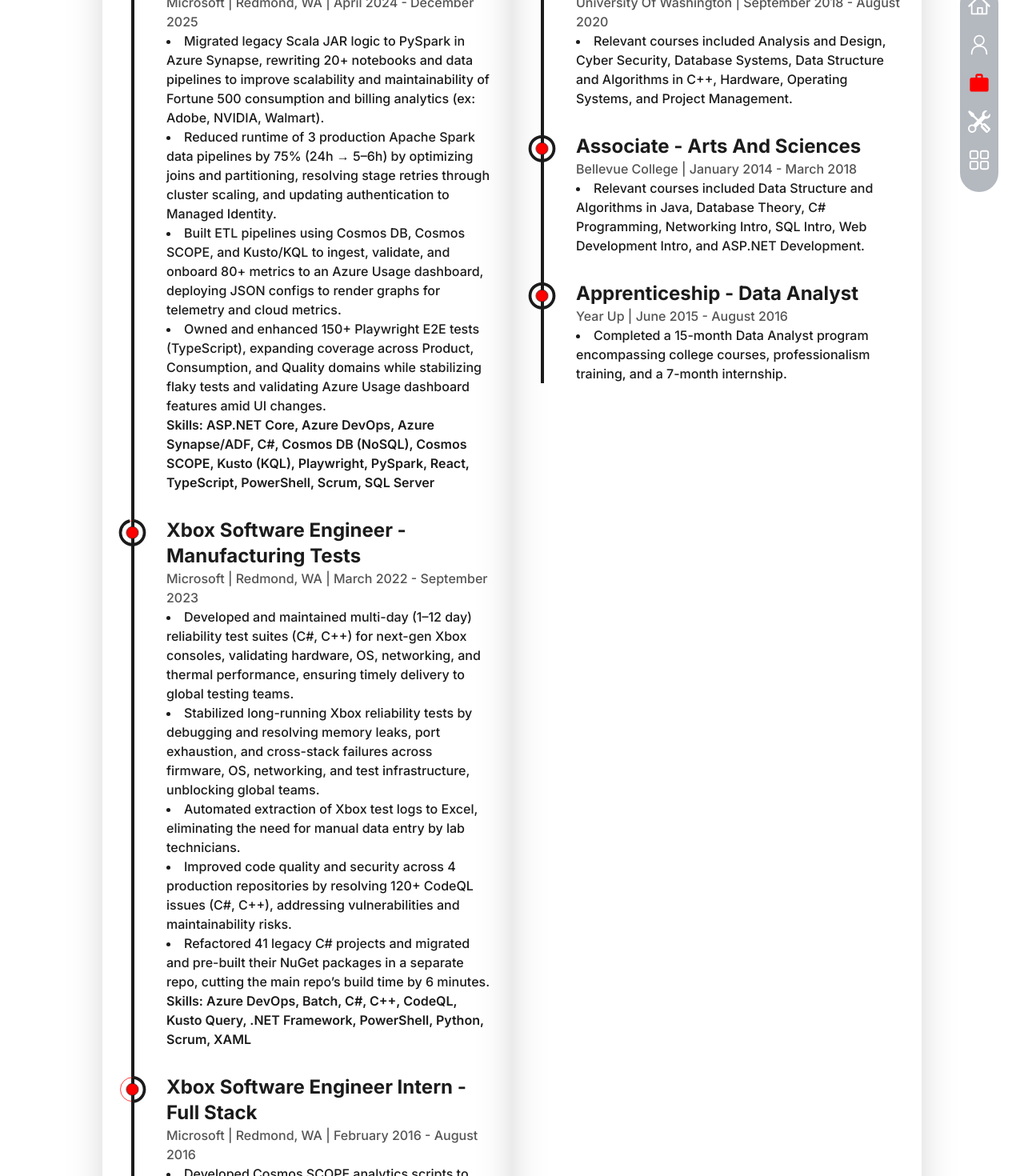
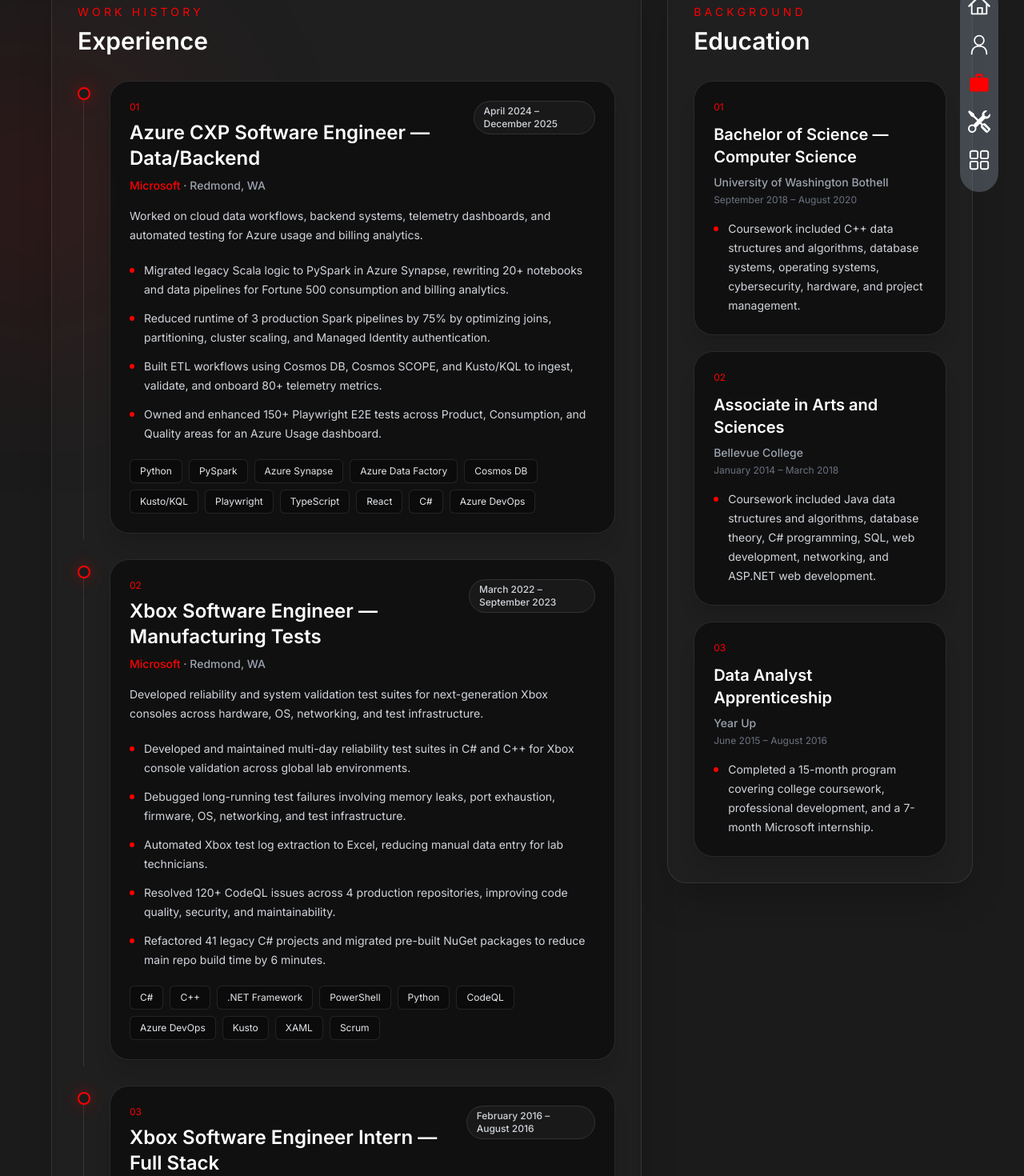
Before and after one commit to luualan/portfolio-react, a Next.js app: page /experience in a window 1280 px wide. Shown: the part 340-1810 px from the top of the page at 80% size. Built offline with nearby package versions, Linux system fonts and the light colour scheme.

Commit message:
Update style in Education, Experience, and Profile pages

```diff
--- a/app/about-me/page.tsx
+++ b/app/about-me/page.tsx
@@ -1,12 +1,11 @@
 import React from "react";
 import Profile from "@/components/Profile";
-import Image from "next/image";
 
 const Page = () => {
   return (
-    <div className="bg-no-repeat bg-cover overflow-hidden">
+    <main className="min-h-screen overflow-hidden bg-[#1b1b1b] text-white">
       <Profile />
-    </div>
+    </main>
   );
 };
 
--- a/app/experience/page.tsx
+++ b/app/experience/page.tsx
@@ -2,19 +2,35 @@
 import Experience from "@/components/Experience";
 import Education from "@/components/Education";
 
-// items-center: Centers items along the cross-axis (vertically).
-// justify-center: Centers items along the main axis (horizontally).
-
 const Page = () => {
   return (
-    <div className="min-h-screen md:flex flex-row justify-center">
-      <div className="md:w-2/5 md:flex">
-        <Experience />
+    <main className="relative min-h-screen overflow-hidden bg-[#1b1b1b] px-6 py-24 text-white md:px-16">
+      <div className="pointer-events-none absolute inset-0 overflow-hidden">
+        <div className="absolute left-[-10%] top-[15%] h-[350px] w-[350px] rounded-full bg-[#FF0000]/10 blur-[120px]" />
+        <div className="absolute bottom-[-10%] right-[-10%] h-[350px] w-[350px] rounded-full bg-[#FF0000]/10 blur-[120px]" />
       </div>
-      <div className="md:w-2/5 md:flex">
-        <Education />
+
+      <div className="relative z-10 mx-auto max-w-[1500px]">
+        <div className="mb-12 max-w-3xl">
+          <p className="mb-3 text-sm uppercase tracking-[0.3em] text-[#FF0000]">
+            Career Timeline
+          </p>
+
+          <h1 className="text-4xl font-semibold md:text-6xl">
+            Experience & Education<span className="text-[#FF0000]">.</span>
+          </h1>
+
+          <p className="mt-5 text-base leading-7 text-gray-300 md:text-lg">
+            An overview of my engineering experience and academic background across backend systems, cloud data workflows, test automation, and system validation.
+          </p>
+        </div>
+
+        <div className="grid gap-8 lg:grid-cols-[minmax(0,1.45fr)_minmax(380px,0.75fr)]">
+          <Experience />
+          <Education />
+        </div>
       </div>
-    </div>
+    </main>
   );
 };
 
--- a/components/Education.tsx
+++ b/components/Education.tsx
@@ -1,121 +1,90 @@
 "use client";
 
-import React, { useRef } from "react";
-import { motion, useScroll, useSpring } from "framer-motion";
-import LiIcon from "./LiIcon";
+import React from "react";
+import { motion } from "framer-motion";
 import { fadeIn } from "@/variants";
-import { useMediaQuery } from "usehooks-ts";
 
-// w-full: full width of container
-// text-black/75 /75 adds 75% opactity
-// my adding space after
-// originally ml 4 now ml 20
-// mx-auto centers div
-
-type DetailsProps = {
+type EducationItem = {
   type: string;
   time: string;
   place: string;
-  info: string;
+  info: string[];
 };
 
-const Details: React.FC<DetailsProps> = ({ type, time, place, info }) => {
-  const ref = useRef(null);
-  const sentences = info.split(/(?<=\.)(?![a-zA-Z])\s*/);
+const educationItems: EducationItem[] = [
+  {
+    type: "Bachelor of Science — Computer Science",
+    time: "September 2018 – August 2020",
+    place: "University of Washington Bothell",
+    info: [
+      "Coursework included C++ data structures and algorithms, database systems, operating systems, cybersecurity, hardware, and project management.",
+    ],
+  },
+  {
+    type: "Associate in Arts and Sciences",
+    time: "January 2014 – March 2018",
+    place: "Bellevue College",
+    info: [
+      "Coursework included Java data structures and algorithms, database theory, C# programming, SQL, web development, networking, and ASP.NET web development.",
+    ],
+  },
+  {
+    type: "Data Analyst Apprenticeship",
+    time: "June 2015 – August 2016",
+    place: "Year Up",
+    info: [
+      "Completed a 15-month program covering college coursework, professional development, and a 7-month Microsoft internship.",
+    ],
+  },
+];
 
+const EducationCard = ({ item, index }: { item: EducationItem; index: number }) => {
   return (
-    <li
-      ref={ref}
-      className="my-4 first:mt-0 last:mb-0 w-[80%] flex flex-col justify-between"
-    >
-      <LiIcon reference={ref} />
-      <motion.div
-        initial={{ y: 50 }}
-        whileInView={{ y: 0 }}
-        transition={{ duration: 0.5, type: "spring" }}
-      >
-        <h3 className="captialize font-bold text-2xl">{type}</h3>
-        <span className="capitalize font-medium text-[#1b1b1b]/75">
-          {place} | {time}
-        </span>
+    <article className="group rounded-3xl border border-white/10 bg-[#101010]/90 p-6 shadow-xl backdrop-blur-sm transition duration-300 hover:-translate-y-1 hover:border-[#FF0000]/60 hover:bg-white/[0.04]">
+      <p className="mb-3 font-mono text-xs text-[#FF0000]">0{index + 1}</p>
 
-        <ul>
-          {sentences.map((sentence, index) => (
-            <li
-              key={index}
-              className="font-medium w-full list-disc list-inside"
-            >
-              {sentence}
-            </li>
-          ))}
-        </ul>
-      </motion.div>
-    </li>
+      <h3 className="text-xl font-semibold text-white">{item.type}</h3>
+
+      <p className="mt-2 text-sm font-medium text-gray-400">
+        {item.place}
+      </p>
+
+      <p className="mt-1 text-xs text-gray-500">{item.time}</p>
+
+      <ul className="mt-4 space-y-2">
+        {item.info.map((line) => (
+          <li key={line} className="flex gap-3 text-sm leading-6 text-gray-300">
+            <span className="mt-[9px] h-1.5 w-1.5 shrink-0 rounded-full bg-[#FF0000]" />
+            <span>{line}</span>
+          </li>
+        ))}
+      </ul>
+    </article>
   );
 };
 
 const Education = () => {
-  const ref = useRef(null);
-  const { scrollYProgress } = useScroll();
-  // const { scrollYProgress } = useScroll({
-  //   target: ref,
-  //   offset: ["start start", "end end"],
-  // });
+  return (
+    <motion.aside
+      variants={fadeIn("left", 0.3)}
+      initial="hidden"
+      whileInView="show"
+      viewport={{ once: true, amount: 0.15 }}
+      className="h-fit rounded-3xl border border-white/10 bg-white/[0.02] p-6 shadow-2xl backdrop-blur-sm md:p-8"
+    >
+      <div className="mb-8">
+        <p className="mb-2 text-sm uppercase tracking-[0.3em] text-[#FF0000]">
+          Background
+        </p>
+        <h2 className="text-3xl font-semibold text-white">Education</h2>
+      </div>
 
-  // prevent style bug with right side of screen on sm devices
-  const fadeInUndefinedVariant = fadeIn();
-  const fadeInLeftVariant = fadeIn("left", 0.5);
-  const isSmallDevice = useMediaQuery("(max-width: 480px)");
-
-  // Set the variants based on the screen size
-  const variants = isSmallDevice ? fadeInUndefinedVariant : fadeInLeftVariant;
-
-  const scaleY = useSpring(scrollYProgress, {
-    stiffness: 100,
-    damping: 30,
-    restDelta: 0.001,
-  });
-
-  return (
-    <motion.div
-      variants={variants}
-      initial="hidden"
-      whileInView={"show"}
-      viewport={{ once: false, amount: 0.3 }}
-      className="my-28 shadow-2xl py-6 text-[#1b1b1b]"
-    >
-      <h1 className="text-[50px] font-bold mb-14 md:w-full text-center justify-between">
-        Education<span className="text-[#FF0000]">.</span>
-      </h1>
-
-      <div ref={ref} className="w-[100%] relative">
-        <motion.div
-          style={{ scaleY }}
-          className="absolute ml-9 top-0 w-[4px] h-full bg-[#1b1b1b] origin-top"
-        />
-
-        <ul className="md:w-full w-fit flex flex-col items-start justify-between ml-20">
-          <Details
-            type="Bachelor Of Science - Computer Science"
-            time="September 2018 - August 2020"
-            place="University of Washington"
-            info="Relevant courses included Analysis and Design, Cyber Security, Database Systems, Data Structure and Algorithms in C++, Hardware, Operating Systems, and Project Management."
-          />
-          <Details
-            type="Associate - Arts And Sciences"
-            time="January 2014 - March 2018"
-            place="Bellevue College"
-            info="Relevant courses included Data Structure and Algorithms in Java, Database Theory, C# Programming, Networking Intro, SQL Intro, Web Development Intro, and ASP.NET Development."
-          />
-          <Details
-            type="Apprenticeship - Data Analyst"
-            time="June 2015 - August 2016"
-            place="Year Up"
-            info="Completed a 15-month Data Analyst program encompassing college courses, professionalism training, and a 7-month internship."
-          />
-        </ul>
+      <div className="space-y-5">
+        {educationItems.map((item, index) => (
+          <EducationCard key={`${item.type}-${item.time}`} item={item} index={index} />
+        ))}
       </div>
-    </motion.div>
+    </motion.aside>
   );
 };
 
--- a/components/Experience.tsx
+++ b/components/Experience.tsx
@@ -1,166 +1,203 @@
 "use client";
 
-import React, { useRef } from "react";
-import { motion, useScroll, useSpring } from "framer-motion";
-import LiIcon from "./LiIcon";
+import React from "react";
+import { motion } from "framer-motion";
 import { fadeIn } from "@/variants";
-import { useMediaQuery } from "usehooks-ts";
 
-// w-full: full width of container
-// text-black/75 /75 adds 75% opactity
-// my adding space after
-// originally ml 4 now ml 20
-// mx-auto centers div
-
-type DetailsProps = {
+type ExperienceItem = {
   position: string;
   company: string;
   companyLink: string;
   time: string;
-  address: string;
-  work: string;
-  languages: string;
+  location: string;
+  summary: string;
+  highlights: string[];
+  skills: string[];
 };
 
-const Details: React.FC<DetailsProps> = ({
-  position,
-  company,
-  companyLink,
-  time,
-  address,
-  work,
-  languages,
-}) => {
-  const ref = useRef(null);
-  const sentences = work.split(/(?<=\.)(?![a-zA-Z])\s*/);
+const experienceItems: ExperienceItem[] = [
+  {
+    position: "Azure CXP Software Engineer — Data/Backend",
+    company: "Microsoft",
+    companyLink: "https://www.microsoft.com/en-us/",
+    time: "April 2024 – December 2025",
+    location: "Redmond, WA",
+    summary:
+      "Worked on cloud data workflows, backend systems, telemetry dashboards, and automated testing for Azure usage and billing analytics.",
+    highlights: [
+      "Migrated legacy Scala logic to PySpark in Azure Synapse, rewriting 20+ notebooks and data pipelines for Fortune 500 consumption and billing analytics.",
+      "Reduced runtime of 3 production Spark pipelines by 75% by optimizing joins, partitioning, cluster scaling, and Managed Identity authentication.",
+      "Built ETL workflows using Cosmos DB, Cosmos SCOPE, and Kusto/KQL to ingest, validate, and onboard 80+ telemetry metrics.",
+      "Owned and enhanced 150+ Playwright E2E tests across Product, Consumption, and Quality areas for an Azure Usage dashboard.",
+    ],
+    skills: [
+      "Python",
+      "PySpark",
+      "Azure Synapse",
+      "Azure Data Factory",
+      "Cosmos DB",
+      "Kusto/KQL",
+      "Playwright",
+      "TypeScript",
+      "React",
+      "C#",
+      "Azure DevOps",
+    ],
+  },
+  {
+    position: "Xbox Software Engineer — Manufacturing Tests",
+    company: "Microsoft",
+    companyLink: "https://www.microsoft.com/en-us/",
+    time: "March 2022 – September 2023",
+    location: "Redmond, WA",
+    summary:
+      "Developed reliability and system validation test suites for next-generation Xbox consoles across hardware, OS, networking, and test infrastructure.",
+    highlights: [
+      "Developed and maintained multi-day reliability test suites in C# and C++ for Xbox console validation across global lab environments.",
+      "Debugged long-running test failures involving memory leaks, port exhaustion, firmware, OS, networking, and test infrastructure.",
+      "Automated Xbox test log extraction to Excel, reducing manual data entry for lab technicians.",
+      "Resolved 120+ CodeQL issues across 4 production repositories, improving code quality, security, and maintainability.",
+      "Refactored 41 legacy C# projects and migrated pre-built NuGet packages to reduce main repo build time by 6 minutes.",
+    ],
+    skills: [
+      "C#",
+      "C++",
+      ".NET Framework",
+      "PowerShell",
+      "Python",
+      "CodeQL",
+      "Azure DevOps",
+      "Kusto",
+      "XAML",
+      "Scrum",
+    ],
+  },
+  {
+    position: "Xbox Software Engineer Intern — Full Stack",
+    company: "Microsoft",
+    companyLink: "https://www.microsoft.com/en-us/",
+    time: "February 2016 – August 2016",
+    location: "Redmond, WA",
+    summary:
+      "Built analytics scripts, dashboard features, and internal tools for Cortana usage insights on Xbox One.",
+    highlights: [
+      "Developed Cosmos SCOPE analytics scripts to extract and summarize Cortana speech feature usage.",
+      "Built OnePulse dashboard metric tiles in C# to visualize Cortana usage trends for engineering teams.",
+      "Implemented an ASP.NET web dashboard to aggregate Cortana metrics and improve access to usage insights.",
+    ],
+    skills: [
+      "ASP.NET",
+      "C#",
+      "Cosmos SCOPE",
+      "SQL Server",
+      "U-SQL",
+      "JavaScript",
+      "jQuery",
+      "HTML",
+      "CSS",
+      "Bootstrap",
+    ],
+  },
+  {
+    position: "Co-Teacher — C#",
+    company: "Year Up",
+    companyLink: "https://www.yearup.org/",
+    time: "September 2015 – November 2015",
+    location: "Redmond, WA",
+    summary:
+      "Supported students preparing for internships by teaching C# and IT fundamentals.",
+    highlights: [
+      "Led weekly lessons covering C#, IT fundamentals, and CompTIA A+ preparation.",
+      "Created study guides and practice materials to help students strengthen technical foundations.",
+    ],
+    skills: ["C#", "CompTIA A+", "Teaching", "Technical Mentorship"],
+  },
+];
 
+const ExperienceCard = ({ item, index }: { item: ExperienceItem; index: number }) => {
   return (
-    <li
-      ref={ref}
-      className="my-4 first:mt-0 last:mb-0 w-[80%] flex flex-col justify-between"
-    >
-      <LiIcon reference={ref} />
-      <motion.div
-        initial={{ y: 50 }}
-        whileInView={{ y: 0 }}
-        transition={{ duration: 0.5, type: "spring" }}
-      >
-        <h3 className="captialize font-bold text-2xl">
-          {position}
+    <article className="group relative pl-10">
+      <div className="absolute left-[7px] top-2 h-full w-px bg-white/10 group-last:hidden" />
 
-          {/* &nbsp;
-          <a
-            href={companyLink}
-            target="_blank"
-            className=" text-[#FF0000] capitalize"
-          >
-            @{company}
-          </a> */}
-        </h3>
-        <span className="capitalize font-medium text-[#1b1b1b]/75">
-          {company} | {address} | {time}
-        </span>
+      <div className="absolute left-0 top-2 h-4 w-4 rounded-full border-2 border-[#FF0000] bg-[#1b1b1b] shadow-[0_0_20px_rgba(255,0,0,0.45)]" />
 
-        <ul>
-          {sentences.map((sentence, index) => (
-            <li
-              key={index}
-              className="font-medium w-full list-disc list-inside"
-            >
-              {sentence}
+      <div className="rounded-3xl border border-white/10 bg-[#101010]/90 p-6 shadow-xl backdrop-blur-sm transition duration-300 hover:-translate-y-1 hover:border-[#FF0000]/60 hover:bg-white/[0.04]">
+        <div className="mb-4 flex flex-col gap-3 md:flex-row md:items-start md:justify-between">
+          <div>
+            <p className="mb-2 font-mono text-xs text-[#FF0000]">
+              0{index + 1}
+            </p>
+
+            <h2 className="text-2xl font-semibold text-white">
+              {item.position}
+            </h2>
+
+            <p className="mt-2 text-sm font-medium text-gray-400">
+              <a
+                href={item.companyLink}
+                target="_blank"
+                rel="noreferrer"
+                className="text-[#FF0000] hover:underline"
+              >
+                {item.company}
+              </a>{" "}
+              · {item.location}
+            </p>
+          </div>
+
+          <span className="w-fit rounded-full border border-white/10 bg-white/[0.04] px-3 py-1 text-xs font-medium text-gray-300">
+            {item.time}
+          </span>
+        </div>
+
+        <p className="mb-5 text-sm leading-6 text-gray-300">{item.summary}</p>
+
+        <ul className="mb-5 space-y-3">
+          {item.highlights.map((highlight) => (
+            <li key={highlight} className="flex gap-3 text-sm leading-6 text-gray-300">
+              <span className="mt-[9px] h-1.5 w-1.5 shrink-0 rounded-full bg-[#FF0000]" />
+              <span>{highlight}</span>
             </li>
           ))}
         </ul>
-        <ul className=" font-semibold w-full list-inside list:none">
-          <li>{languages && "Skills: " + languages}</li>
-        </ul>
-      </motion.div>
-    </li>
+
+        <div className="flex flex-wrap gap-2">
+          {item.skills.map((skill) => (
+            <span
+              key={skill}
+              className="rounded-md border border-white/10 bg-black/30 px-3 py-1.5 font-mono text-xs text-gray-200"
+            >
+              {skill}
+            </span>
+          ))}
+        </div>
+      </div>
+    </article>
   );
 };
 
 const Experience = () => {
-  const ref = useRef(null);
-  const { scrollYProgress } = useScroll();
+  return (
+    <motion.section
+      variants={fadeIn("right", 0.3)}
+      initial="hidden"
+      whileInView="show"
+      viewport={{ once: true, amount: 0.15 }}
+      className="rounded-3xl border border-white/10 bg-white/[0.02] p-6 shadow-2xl backdrop-blur-sm md:p-8"
+    >
+      <div className="mb-8">
+        <p className="mb-2 text-sm uppercase tracking-[0.3em] text-[#FF0000]">
+          Work History
+        </p>
+        <h2 className="text-3xl font-semibold text-white">Experience</h2>
+      </div>
 
-  // const { scrollYProgress } = useScroll({
-  //   target: ref,
-  //   offset: ["start start", "end end"],
-  // });
-
-  // prevent style bug with right side of screen on sm devices
-  const fadeInUndefinedVariant = fadeIn();
-  const fadeInRightVariant = fadeIn("right", 0.5);
-  const isSmallDevice = useMediaQuery("(max-width: 480px)");
-
-  // Set the variants based on the screen size
-  const variants = isSmallDevice ? fadeInUndefinedVariant : fadeInRightVariant;
-
-  const scaleY = useSpring(scrollYProgress, {
-    stiffness: 100,
-    damping: 30,
-    restDelta: 0.001,
-  });
-
-  return (
-    <motion.div
-      variants={variants}
-      initial="hidden"
-      whileInView={"show"}
-      viewport={{ once: false, amount: 0.3 }}
-      className="my-28 shadow-2xl py-6 text-[#1b1b1b]"
-    >
-      <h1 className="text-[50px] font-bold mb-14 md:w-full text-center justify-between">
-        Experience<span className="text-[#FF0000]">.</span>
-      </h1>
-
-      <div ref={ref} className="w-[100%] relative">
-        <motion.div
-          style={{ scaleY }}
-          className="absolute ml-9 top-0 w-[4px] h-full bg-[#1b1b1b] origin-top"
-        />
-
-        <ul className="md:w-full w-fit flex flex-col items-start justify-between ml-20">
-          <Details
-            position="Azure CXP Software Engineer - Data/Backend"
-            company="Microsoft"
-            companyLink="https://www.microsoft.com/en-us/"
-            time="April 2024 - December 2025"
-            address="Redmond, WA"
-            work="Migrated legacy Scala JAR logic to PySpark in Azure Synapse, rewriting 20+ notebooks and data pipelines to improve scalability and maintainability of Fortune 500 consumption and billing analytics (ex: Adobe, NVIDIA, Walmart). Reduced runtime of 3 production Apache Spark data pipelines by 75% (24h → 5–6h) by optimizing joins and partitioning, resolving stage retries through cluster scaling, and updating authentication to Managed Identity. Built ETL pipelines using Cosmos DB, Cosmos SCOPE, and Kusto/KQL to ingest, validate, and onboard 80+ metrics to an Azure Usage dashboard, deploying JSON configs to render graphs for telemetry and cloud metrics. Owned and enhanced 150+ Playwright E2E tests (TypeScript), expanding coverage across Product, Consumption, and Quality domains while stabilizing flaky tests and validating Azure Usage dashboard features amid UI changes."
-            languages="ASP.NET Core, Azure DevOps, Azure Synapse/ADF, C#, Cosmos DB (NoSQL), Cosmos SCOPE, Kusto (KQL), Playwright, PySpark, React, TypeScript, PowerShell, Scrum, SQL Server"
-          />
-          <Details
-            position="Xbox Software Engineer - Manufacturing Tests"
-            company="Microsoft"
-            companyLink="https://www.microsoft.com/en-us/"
-            time="March 2022 - September 2023"
-            address="Redmond, WA"
-            work="Developed and maintained multi-day (1–12 day) reliability test suites (C#, C++) for next-gen Xbox consoles, validating hardware, OS, networking, and thermal performance, ensuring timely delivery to global testing teams. Stabilized long-running Xbox reliability tests by debugging and resolving memory leaks, port exhaustion, and cross-stack failures across firmware, OS, networking, and test infrastructure, unblocking global teams. Automated extraction of Xbox test logs to Excel, eliminating the need for manual data entry by lab technicians. Improved code quality and security across 4 production repositories by resolving 120+ CodeQL issues (C#, C++), addressing vulnerabilities and maintainability risks. Refactored 41 legacy C# projects and migrated and pre-built their NuGet packages in a separate repo, cutting the main repo’s build time by 6 minutes."
-            languages="Azure DevOps, Batch, C#, C++, CodeQL, Kusto Query, .NET Framework, PowerShell, Python, Scrum, XAML"
-          />
-          <Details
-            position="Xbox Software Engineer Intern - Full Stack"
-            company="Microsoft"
-            companyLink="https://www.microsoft.com/en-us/"
-            time="February 2016 - August 2016"
-            address="Redmond, WA"
-            work="Developed Cosmos SCOPE analytics scripts to extract and summarize Cortana speech feature usage, helping developers identify high-impact features for the Xbox One Cortana release. Built OnePulse dashboard metric tiles (C#) to visualize Cortana usage trends, enabling engineering teams to prioritize feature improvements. Implemented an ASP.NET web dashboard aggregating Cortana metrics, improving access to usage insights."
-            languages="ASP.NET, Bootstrap, CSS, C#, Cosmos SCOPE, HTML, JavaScript, jQuery, .NET, OnePulse, Scrum, SQL Server, U-SQL"
-          />
-          <Details
-            position="Co-Teacher C#"
-            company="Year Up"
-            companyLink="https://www.yearup.org/"
-            time="September 2015 - November 2015"
-            address="Redmond, WA"
-            work="
-            Instructed Year Up students in C# and IT fundamentals, preparing them for their internships and the CompTIA A+ certification exam. Conducted dynamic lessons every Friday from 12 pm to 1 pm, crafting and distributing targeted study guides to ensure comprehensive learning and exam readiness."
-            languages="C#, CompTIA A+"
-          />
-        </ul>
+      <div className="space-y-8">
+        {experienceItems.map((item, index) => (
+          <ExperienceCard key={`${item.position}-${item.time}`} item={item} index={index} />
+        ))}
       </div>
-    </motion.div>
+    </motion.section>
   );
 };
 
```
Also changed, not shown: components/Profile.tsx (+100 -103 lines).
